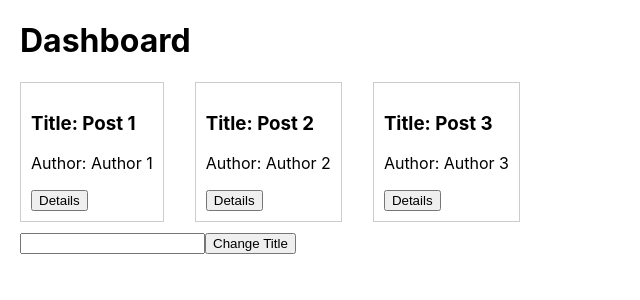
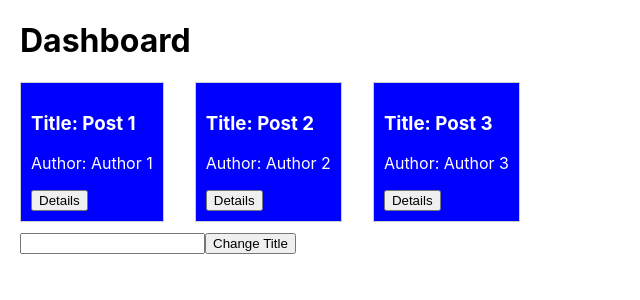
Before and after one commit to EUnurbayar/WAA_React_Labs, a React (Create React App) app in the folder my-app/: page / in a window 1280 px wide. Shown: the top 300 px of the page, without its empty margins (0-640 px from the left). Built offline with nearby package versions, Linux system fonts and the light colour scheme.

Commit message:
lab7 css's updated

```diff
--- a/my-app/src/components/Post.css
+++ b/my-app/src/components/Post.css
@@ -1,4 +1,6 @@
 .post {
+  background-color: blue;
+  color: white;
   border: 1px solid #ccc;
   padding: 10px;
   margin-bottom: 10px;
@@ -14,3 +16,9 @@
   display: flex;
   justify-content: space-between;
 }
+
+
+.btn-details{
+  background-color: blue;
+  color: white;
+}
```
